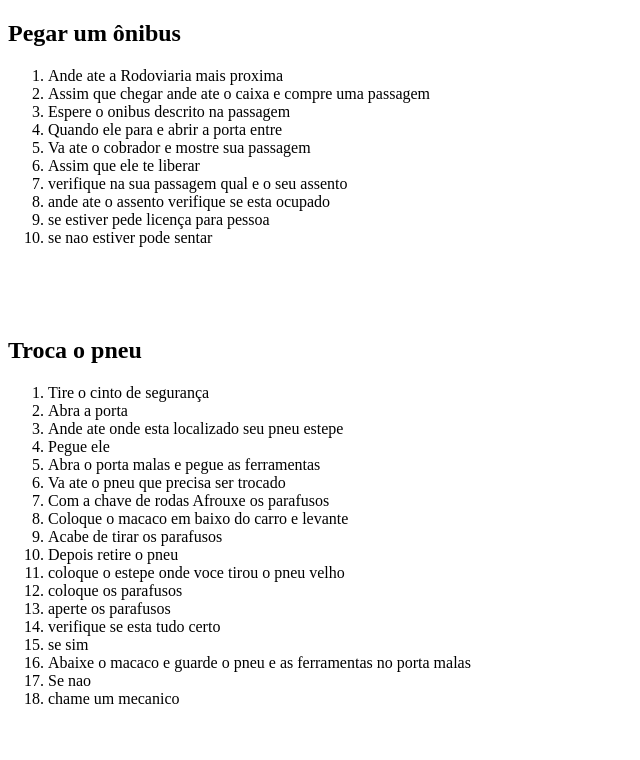
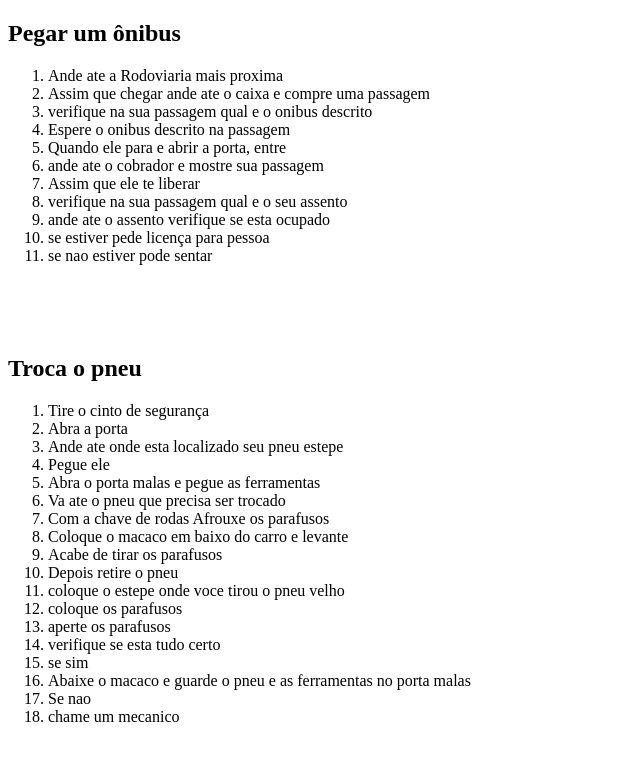
Before and after one commit to Thiago-duart/Kenzie-Academy-Brasil-Developers-m1-entrega-logica.-Thiago-Duart, a plain HTML site: page index.html in a window 1280 px wide. Shown: the whole page, without its empty margins (0-640 px from the left). Drawn offline with Linux system fonts and the light colour scheme.

Commit message:
entrega realizada

```diff
--- a/index.html
+++ b/index.html
@@ -14,9 +14,10 @@
         <ol>
             <li>Ande ate a Rodoviaria mais proxima</li>
             <li>Assim que chegar ande ate o caixa e compre uma passagem</li>
+            <li>verifique na sua passagem qual e o onibus descrito</li>
             <li>Espere o onibus descrito na passagem </li>
-            <li>Quando ele para e abrir a porta entre</li>
-            <li>Va ate o cobrador e mostre sua passagem</li>
+            <li>Quando ele para e abrir a porta, entre</li>
+            <li>ande ate o cobrador e mostre sua passagem</li>
             <li>Assim que ele te liberar</li>
             <li>verifique na sua passagem qual e o seu assento</li>
             <li>ande ate o assento verifique se esta ocupado</li>
```
